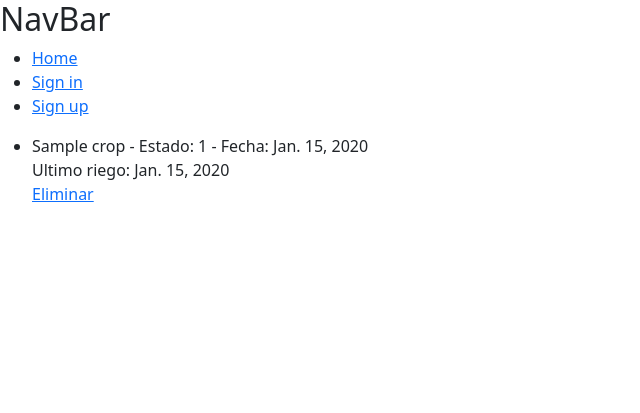
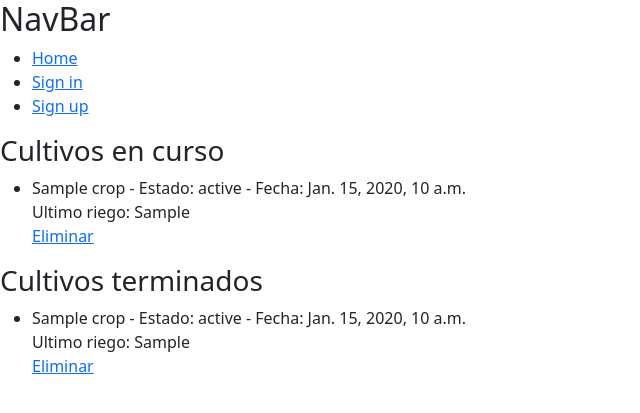
Before and after one commit to oridotexe/Plantium, a Django app: template plantium/templates/crops.html in a window 1280 px wide. Shown: the top 413 px of the page, without its empty margins (0-640 px from the left). Run offline with Django 5.2, Linux system fonts and the light colour scheme; tables that the repository leaves empty hold one stand-in row (values such as "Sample post"); the template is opened without the code that fills it: values that come from a table or form of the project are taken from there, most other values are stand-ins (such as "Sample title", 1, 10 or a date in 2020); some web fonts are replaced.

Commit message:
feat: update crop management to display active and finished crops separately

```diff
--- a/plantium/templates/crops.html
+++ b/plantium/templates/crops.html
@@ -1,7 +1,21 @@
 {% extends "layouts/base.html" %}
 {% block content %}
 
-    {% for crop in crops %}
+    <h3> Cultivos en curso </h3>
+    {% if not actives %} <p> No hay cultivos en curso. </p> {% endif %}
+    {% for crop in actives %}
+        <ul>
+            <li>
+                {{crop.name}} - Estado: {{crop.status}} - Fecha: {{crop.init_date}} <br>
+                Ultimo riego:  {% if crop.last_watering is none %} No se ha regado {% else %} {{crop.last_watering}} {% endif %}
+                <br><a href={% url "delete_crop" crop.id %}>Eliminar</a>
+            </li>
+        </ul>
+    {% endfor %}
+
+    <h3> Cultivos terminados </h3>
+    {% if not finished %} <p> No hay cultivos terminados. </p> {% endif %}
+    {% for crop in finished %}
         <ul>
             <li>
                 {{crop.name}} - Estado: {{crop.status}} - Fecha: {{crop.init_date}} <br>
```
Also changed, not shown: plantium/views.py (+7 -3 lines).
